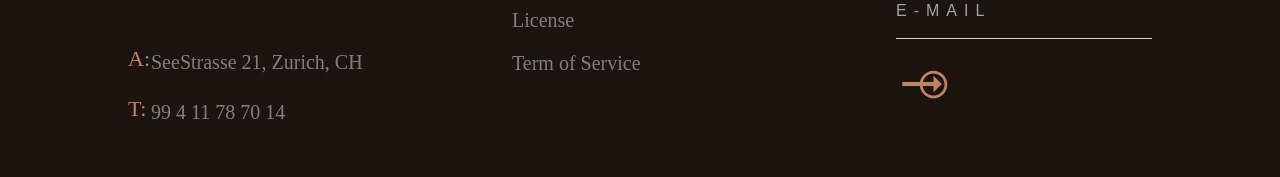
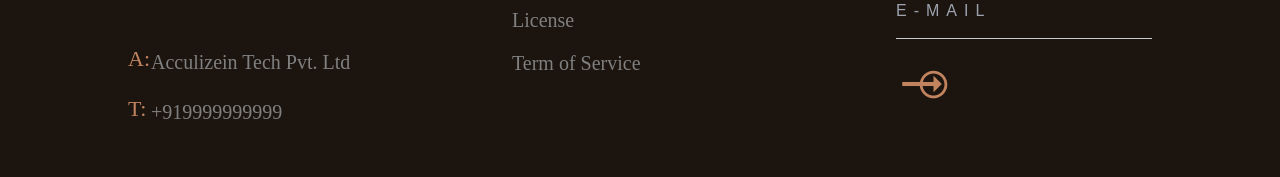
Before and after one commit to pranjul-agarwal/ProptoKart, a React (Vite) app in the folder client/: page /listing in a window 1280 px wide. Shown: the part 2129-2306 px from the top of the page. Built offline with nearby package versions, Linux system fonts and the light colour scheme.

Commit message:
some changes to package.json

```diff
--- a/client/package.json
+++ b/client/package.json
@@ -12,6 +12,8 @@
   "dependencies": {
     "@headlessui/react": "^2.1.2",
     "@heroicons/react": "^2.1.5",
+    "boxicons": "^2.1.4",
+    "material-icons": "^1.13.12",
     "react": "^18.3.1",
     "react-dom": "^18.3.1",
     "react-router-dom": "^6.26.0"
--- a/client/src/components/Footer/Footer.jsx
+++ b/client/src/components/Footer/Footer.jsx
@@ -14,9 +14,9 @@ const Footer = () => {
             <p className="para">luxury residential life around</p>
             <p className="para">the world.</p>
             <p className="letter">A:</p>
-            <p className="inside">SeeStrasse 21, Zurich, CH</p>
+            <p className="inside">Acculizein Tech Pvt. Ltd</p>
             <p className="letters">T:</p>
-            <p className="inside">99 4 11 78 70 14</p>
+            <p className="inside">+919999999999</p>
           </div>
           <div className="column1">
             <h2>USEFUL LINKS</h2>
--- a/package.json
+++ b/package.json
@@ -13,12 +13,10 @@
   "license": "ISC",
   "dependencies": {
     "bcryptjs": "^2.4.3",
-    "boxicons": "^2.1.4",
     "cors": "^2.8.5",
     "dotenv": "^16.4.5",
     "express": "^4.19.2",
     "jsonwebtoken": "^9.0.2",
-    "material-icons": "^1.13.12",
     "mongoose": "^8.5.2",
     "nodemon": "^3.1.4"
   }
```
Also changed, not shown: 1 other file (tests, documents, lock files or other folders).
